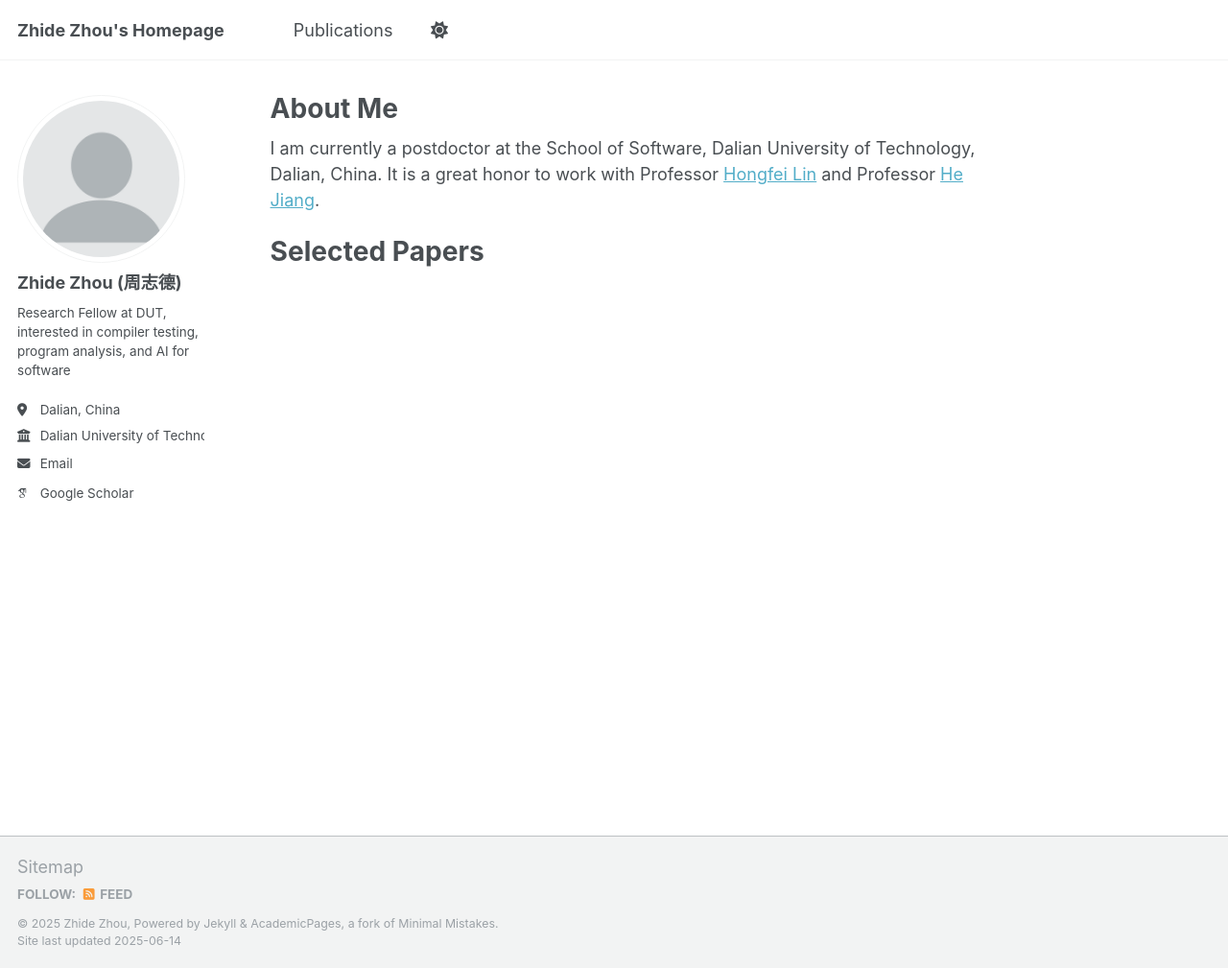
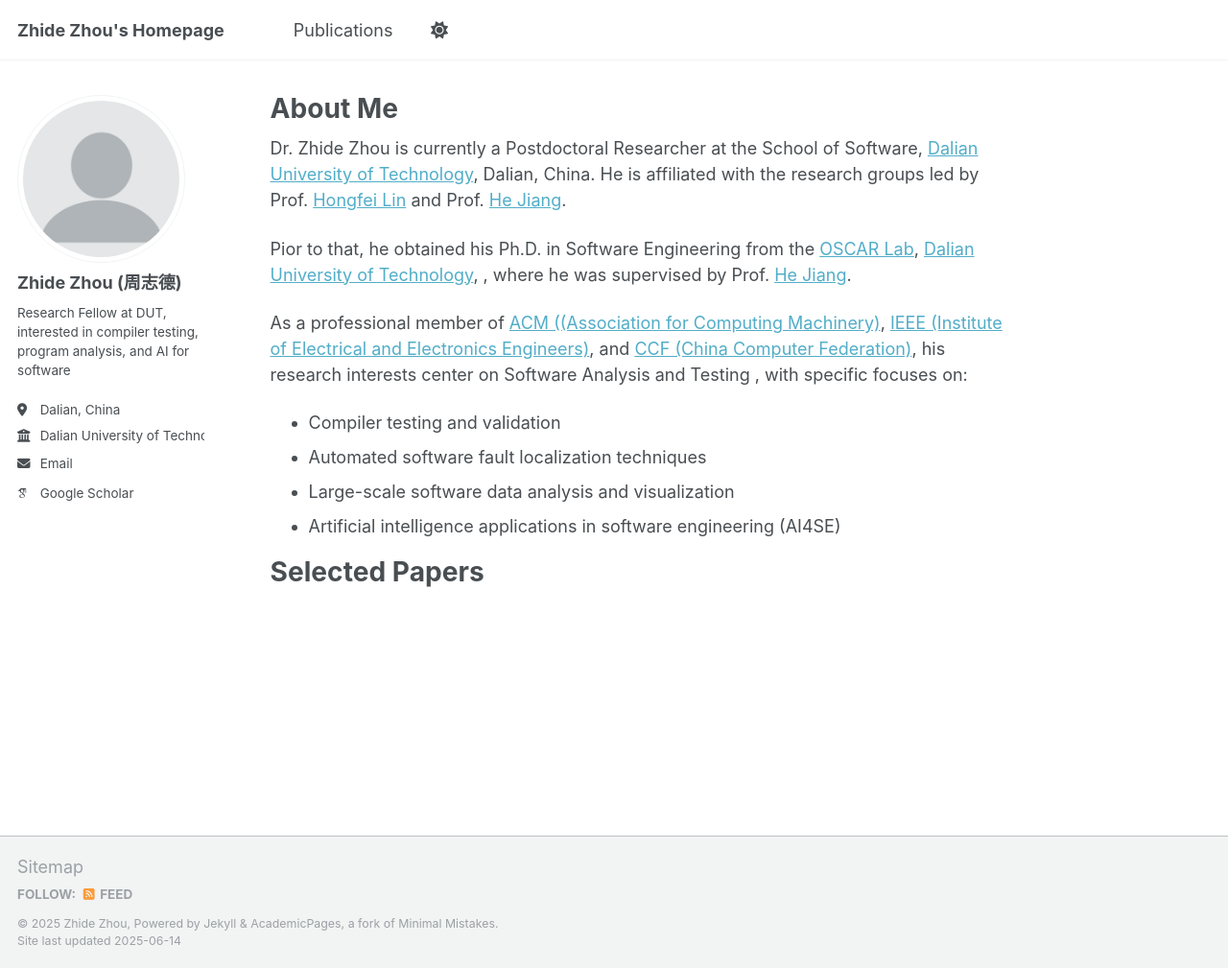
Before and after one commit to coffezhou/Zhide-Zhou.github.io, a Jekyll site: the page built from _pages/about.md, in a window 1280 px wide and 1009 px high. Shown: the whole window at 96% size. Built offline with Jekyll 4.4.1, drawn with Linux system fonts in a browser that asks for light colours; some web fonts are replaced.

Commit message:
Update about.md

```diff
--- a/_pages/about.md
+++ b/_pages/about.md
@@ -7,7 +7,17 @@ redirect_from:
   - /about.html
 ---
 
-I am currently a postdoctor at the School of Software, Dalian University of Technology, Dalian, China. It is a great honor to work with Professor [Hongfei Lin](https://ir.dlut.edu.cn/info/1031/1092.htm) and Professor [He Jiang](https://faculty.dlut.edu.cn/jianghe/zh_CN/index.htm).
+Dr. Zhide Zhou is currently a Postdoctoral Researcher at the School of Software, [Dalian University of Technology](https://en.dlut.edu.cn/), Dalian, China. He is affiliated with the research groups led by Prof. [Hongfei Lin](https://ir.dlut.edu.cn/info/1031/1092.htm) and Prof. [He Jiang](https://faculty.dlut.edu.cn/jianghe/zh_CN/index.htm).
+
+Pior to that, he obtained his Ph.D. in Software Engineering from the [OSCAR Lab](http://oscar-lab.org/eng/index.htm), [Dalian University of Technology](https://en.dlut.edu.cn/), , where he was supervised by Prof. [He Jiang](https://faculty.dlut.edu.cn/jianghe/zh_CN/index.htm).
+
+As a professional member of [ACM ((Association for Computing Machinery)](https://www.acm.org/), [IEEE (Institute of Electrical and Electronics Engineers)](https://www.computer.org/), and [CCF (China Computer Federation)](https://www.ccf.org.cn/), his research interests center on Software Analysis and Testing
+, with specific focuses on:
+* Compiler testing and validation
+* Automated software fault localization techniques
+* Large-scale software data analysis and visualization
+* Artificial intelligence applications in software engineering (AI4SE)
+
 
 Selected Papers
 ======
```
